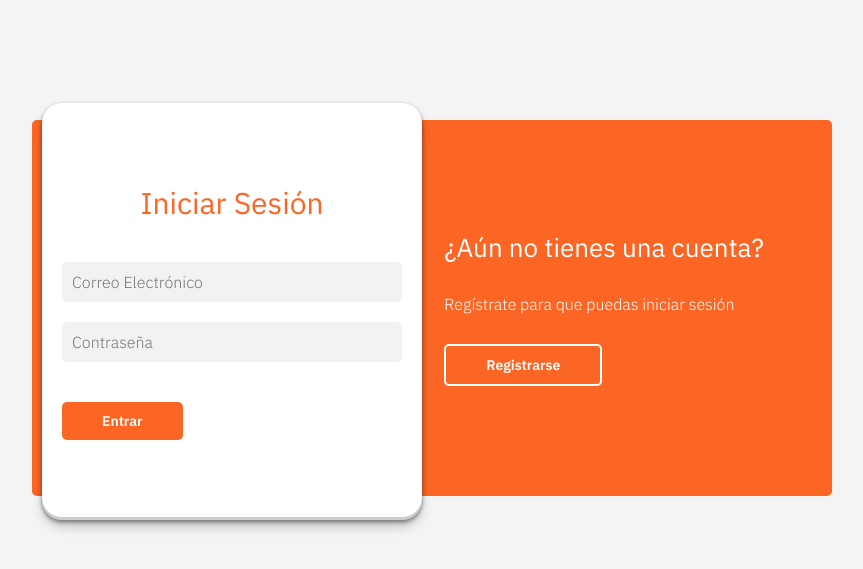
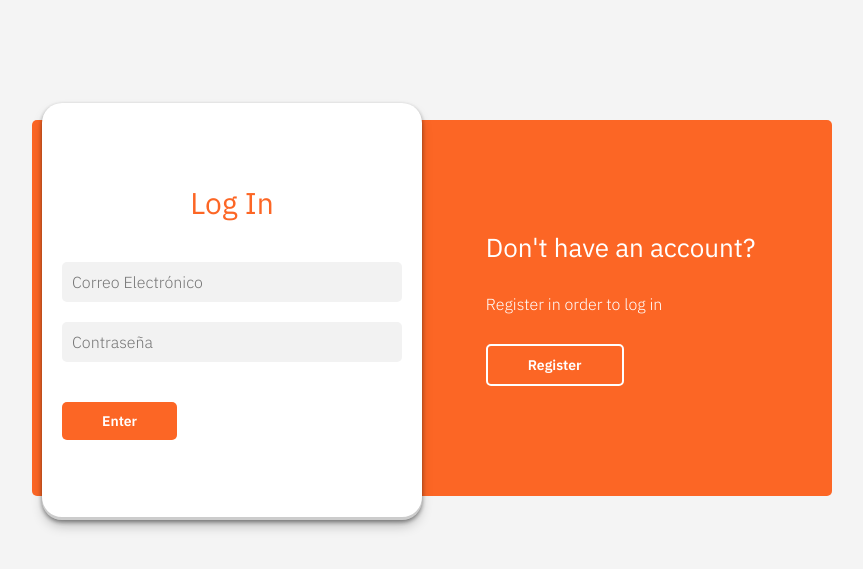
Before and after one commit to MrLequi/PCGateway, a PHP site: page /pages/login.html in a window 1280 px wide. Shown: the top 569 px of the page, without its empty margins (208-1071 px from the left). Run offline with PHP 8.4, Linux system fonts and the light colour scheme.

Commit message:
grammar adjustments

```diff
--- a/pages/admin-page.html
+++ b/pages/admin-page.html
@@ -37,7 +37,7 @@
                 </a>
                 <a href="/pcgateway/pages/user_manage.html" class="button">
                     <i class='bx bxs-user'></i>
-                    <p class="poppins-regular">USER MANAGE</p>
+                    <p class="poppins-regular">MANAGE USERS</p>
                 </a>
                 <a href="/pcgateway/pages/configuracion.html" class="button">
                     <i class='bx bxs-cog' ></i>
@@ -49,7 +49,7 @@
                 </a>
                 <a href="/pcgateway/pages/promociones.html" class="button">
                     <i class='bx bxs-purchase-tag' ></i>
-                    <p class="poppins-regular">PROMO</p>
+                    <p class="poppins-regular">PROMOS</p>
                 </a>
             </div>
         </section>
--- a/pages/cart.php
+++ b/pages/cart.php
@@ -34,7 +34,7 @@
                 <!-- Aquí se agregarán dinámicamente los productos con JavaScript -->
             </table>
             <div>
-                <h3 class="poppins-bold">CART TOTALS</h3>
+                <h3 class="poppins-bold">CART TOTAL</h3>
                 <div class="total">
                     <p class="ibm-plex-sans-bold">Total</p>
                     <p class="ibm-plex-sans-bold">US$0.00</p>
--- a/pages/login.html
+++ b/pages/login.html
@@ -13,14 +13,14 @@
         <div class="contenedor__todo">
             <div class="caja__trasera">
                 <div class="caja__trasera-login">
-                    <h3 class="ibm-plex-sans-regular">¿Ya tienes una cuenta?</h3>
-                    <p class="ibm-plex-sans-light">Inicia sesión para entrar en la página</p>
-                    <button class="ibm-plex-sans-semibold" id="btn__iniciar-sesion">Iniciar Sesión</button>
+                    <h3 class="ibm-plex-sans-regular">Already have an account?</h3>
+                    <p class="ibm-plex-sans-light">Log in to access the store</p>
+                    <button class="ibm-plex-sans-semibold" id="btn__iniciar-sesion">Log In</button>
                 </div>
                 <div class="caja__trasera-register">
-                    <h3 class="ibm-plex-sans-regular">¿Aún no tienes una cuenta?</h3>
-                    <p class="ibm-plex-sans-light">Regístrate para que puedas iniciar sesión</p>
-                    <button class="ibm-plex-sans-semibold" id="btn__registrarse">Registrarse</button>
+                    <h3 class="ibm-plex-sans-regular">Don't have an account?</h3>
+                    <p class="ibm-plex-sans-light">Register in order to log in</p>
+                    <button class="ibm-plex-sans-semibold" id="btn__registrarse">Register</button>
                 </div>
             </div>
 
@@ -28,19 +28,19 @@
             <div id="login-form" class="contenedor__login-register">
                 <!--Login-->
                 <form class="formulario__login" method="post" onsubmit="event.preventDefault(); loginVerify();">
-                    <h2 class="ibm-plex-sans-regular">Iniciar Sesión</h2>
+                    <h2 class="ibm-plex-sans-regular">Log In</h2>
                     <input class="ibm-plex-sans-light" type="email" id="login-email" placeholder="Correo Electrónico" name="email" required>
                     <input class="ibm-plex-sans-light" type="password" id="login-pass" placeholder="Contraseña" name="pass" required>
-                    <button class="ibm-plex-sans-semibold" type="submit">Entrar</button>
+                    <button class="ibm-plex-sans-semibold" type="submit">Enter</button>
                 </form>
 
                 <!--Register-->
                 <form class="formulario__register" method="post" onsubmit="event.preventDefault(); registerUser();">
-                    <h2 class="ibm-plex-sans-regular">Registrarse</h2>
+                    <h2 class="ibm-plex-sans-regular">Register</h2>
                     <input class="ibm-plex-sans-light" type="text" placeholder="Nombre" id="register-nombre" required>
                     <input class="ibm-plex-sans-light" type="email" placeholder="Correo Electrónico" id="register-email" required>
                     <input class="ibm-plex-sans-light" type="password" placeholder="Contraseña" id="register-pass" required>
-                    <button class="ibm-plex-sans-semibold" type="submit">Registrarse</button>
+                    <button class="ibm-plex-sans-semibold" type="submit">Register</button>
                 </form>
             </div>
         </div>
--- a/pages/pdf_catalogo.html
+++ b/pages/pdf_catalogo.html
@@ -25,11 +25,11 @@
             </ul>
         </section>
         <div class="container">
-            <h1>Generar Catálogo de Productos</h1>
+            <h1>Generate Product Catalog</h1>
             <form id="catalogForm">
-                <label for="categories">Selecciona las categorías:</label>
+                <label for="categories">Select categories:</label>
                 <div id="categoryList"></div>
-                <button type="submit" id="generatePdfBtn">Generar PDF</button>
+                <button type="submit" id="generatePdfBtn">Generate PDF</button>
             </form>
             <div id="message"></div>
         </div>
--- a/pages/perfil.php
+++ b/pages/perfil.php
@@ -33,7 +33,7 @@
                     <li class="settings ibm-plex-sans-medium"><a href="configuracion.html">Settings</a></li>
                     <li class="products ibm-plex-sans-medium"><a href="product-management.html">Products</a></li>
                     <li class="catalog ibm-plex-sans-medium"><a href="pdf_catalogo.html">Catalog</a></li>
-                    <li class="user_manage ibm-plex-sans-medium"><a href="user_manage.html">User manage</a></li>
+                    <li class="user_manage ibm-plex-sans-medium"><a href="user_manage.html">Manage user</a></li>
                 </ul>
             </div>
         </section>
```
Also changed, not shown: index.php (+11 -11 lines), pages/aboutus.php (+4 -4 lines), pages/admin.html (+4 -4 lines), pages/configuracion.html (+8 -8 lines).
